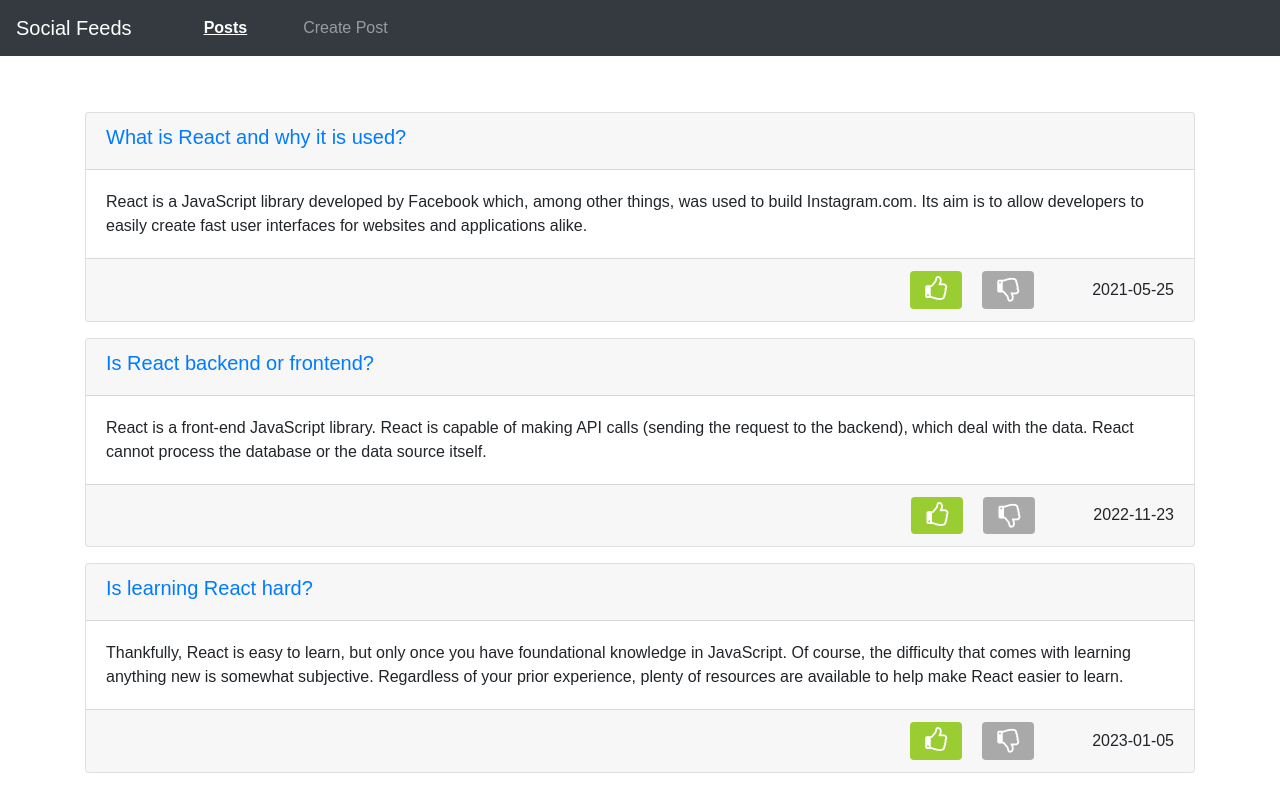
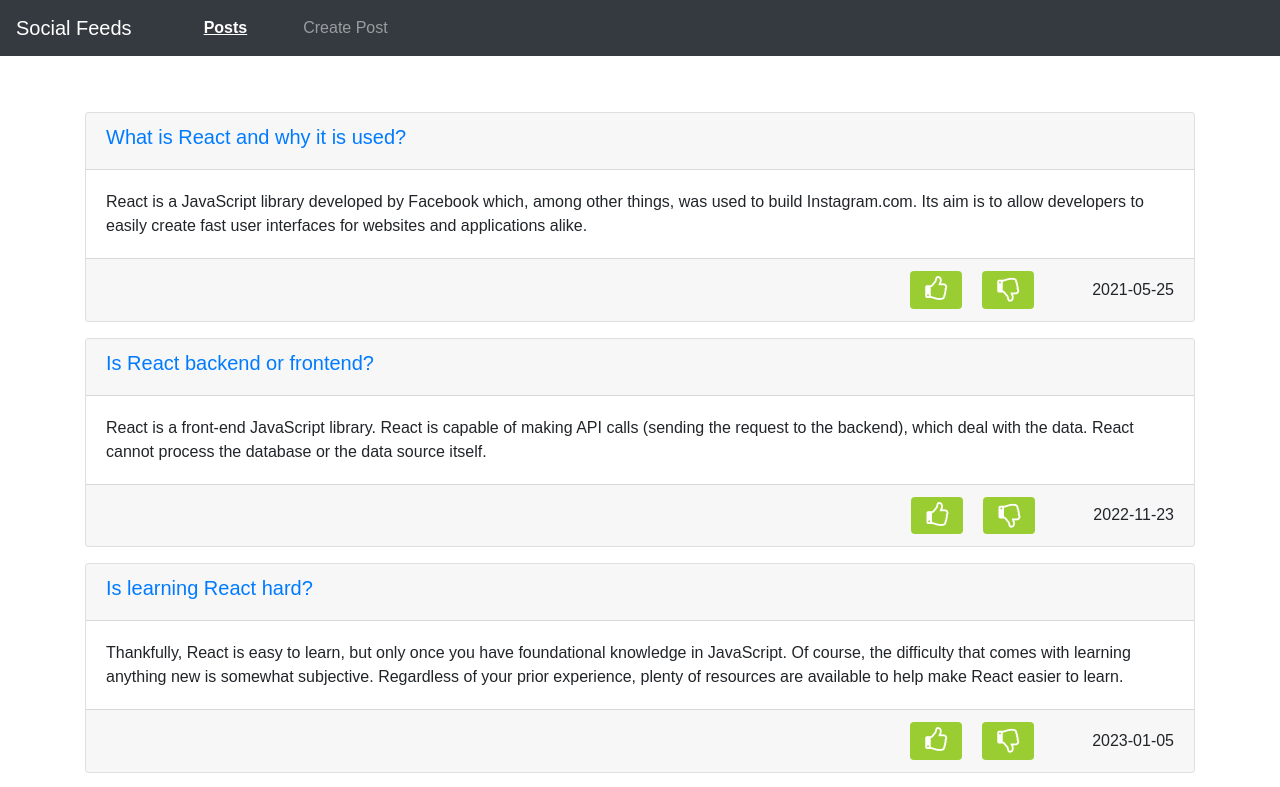
Before and after one commit to LadyHazle2010/Social-Feeds, a React (Create React App) app: page / in a window 1280 px wide. Shown: the top 787 px of the page. Built offline with nearby package versions, Linux system fonts and the light colour scheme.

Commit message:
like/dislike button styling

```diff
--- a/src/components/LDButton/style.css
+++ b/src/components/LDButton/style.css
@@ -24,16 +24,16 @@
     display: flex;
     align-items: center;
     gap: 6px;
-    background-color: darkgray;
+    background-color: yellowgreen;
     border-radius: 4px;
     padding: 6px 15px;
     margin: 0 10px;
 }
 
-.like-active {
+.like-btn:hover {
     background-color: #ff0063;
 }
 
-.dislike-active {
+.dislike-btn:hover {
     background-color: #394350;
 }
```
